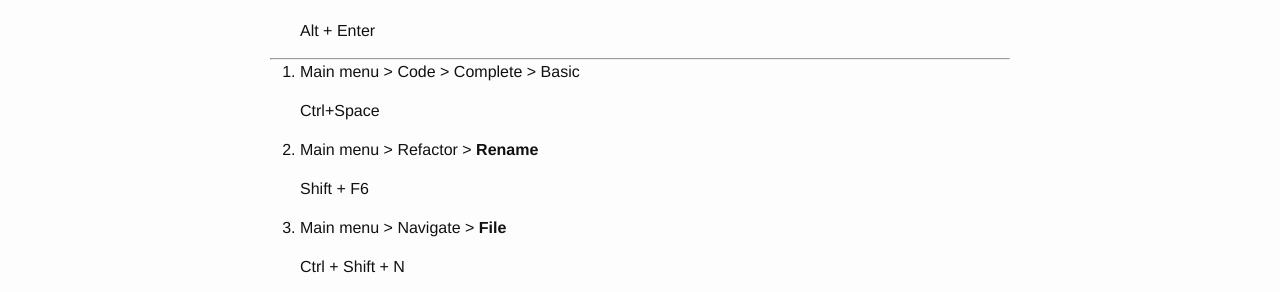
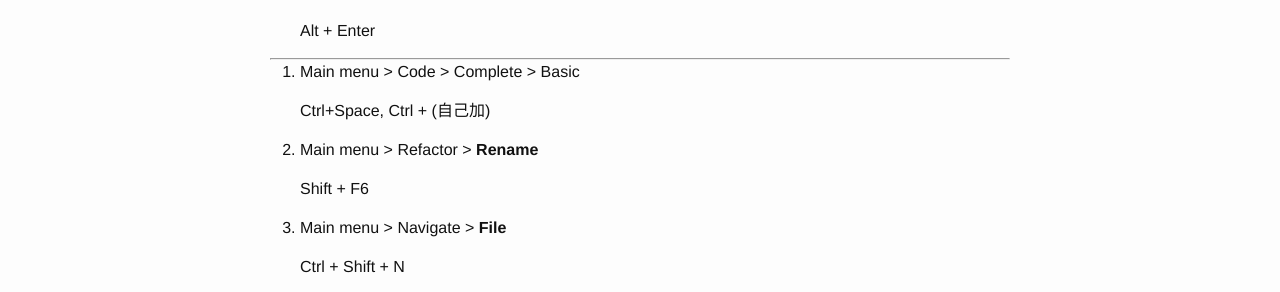
Before and after one commit to eden90267/eden90267.github.io, a Jekyll site: the page built from _posts/2016-03-30-intellij-idea-common-keymap.md, in a window 1280 px wide. Shown: the part 417-709 px from the top of the page. Built offline with Jekyll 4.4.1, drawn with Linux system fonts in a browser that asks for light colours.

Commit message:
add content with intellij-idea-common-keymap page

```diff
--- a/_posts/2016-03-30-intellij-idea-common-keymap.md
+++ b/_posts/2016-03-30-intellij-idea-common-keymap.md
@@ -15,17 +15,17 @@ Default:
 
 	Ctrl + Y
 
----
+------
 
 1. Other > **Show Intention Actions**
 
 	Alt + Enter
 
----
+------
 
 1. Main menu > Code > Complete > Basic
 
-	Ctrl+Space
+	Ctrl+Space, Ctrl + \(自己加)
 
 2. Main menu > Refactor > **Rename**
 
```
